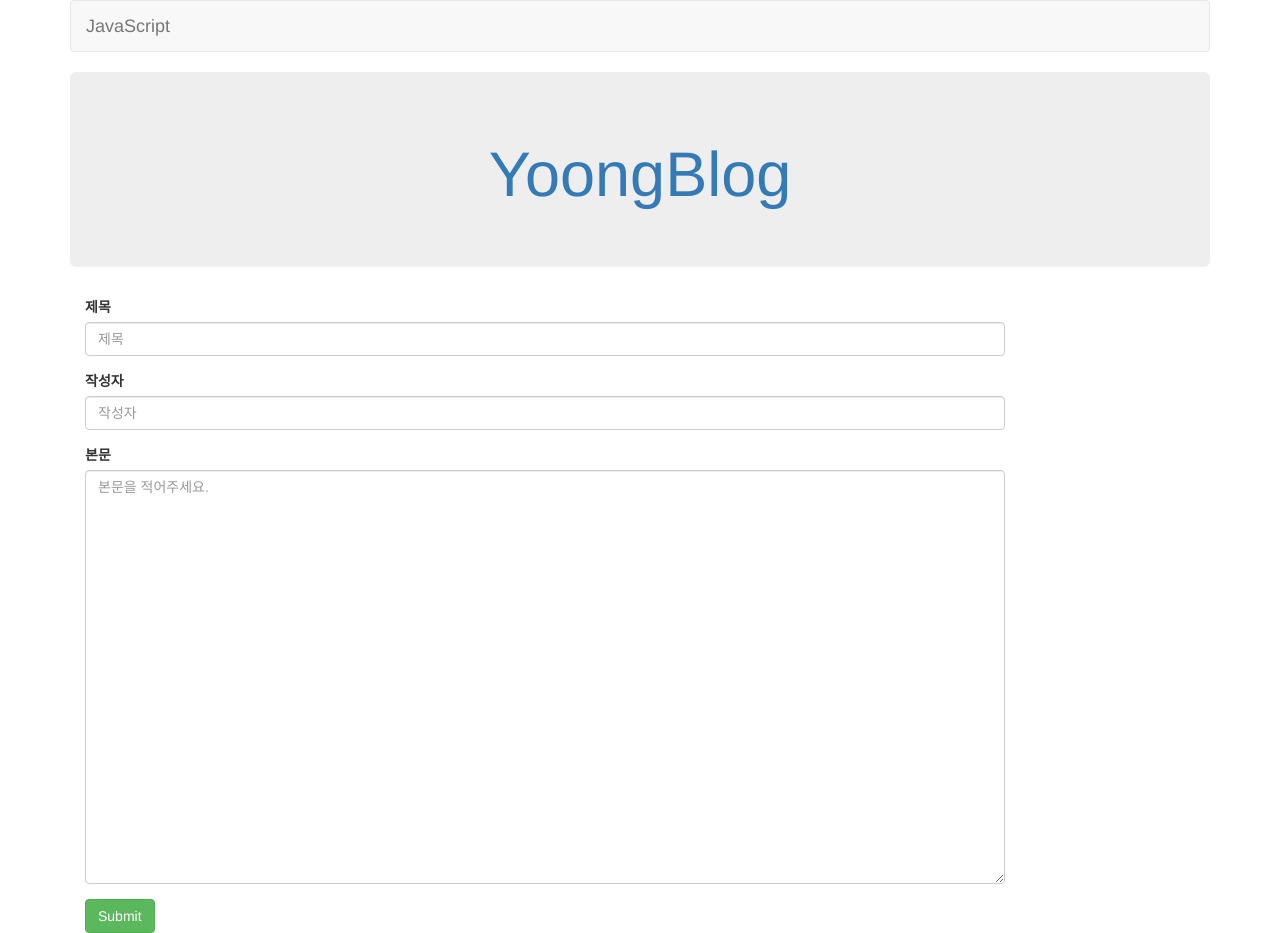
After one commit to WorkingYoong/YoongBlog_CI, a PHP site: the page made by application/views/add.php in a window 1280 px wide. The commit adds this page. Run offline with PHP 8.4, Linux system fonts and the light colour scheme; the template is opened without the code that fills it, so the values that code supplies are empty; some libraries are stand-ins or nearby versions.

Commit message:
중간 저장

```diff
--- /dev/null
+++ b/application/views/add.php
@@ -0,0 +1,18 @@
+<form action="/YoongBlog_CI/index.php/topic/add" method="post" class="col-md-10">
+  <?php echo validation_errors(); ?>
+  <label for="form-title">제목</label>
+  <div class="form-group">
+  <input type="text" class="form-control" name="title" id="form-title" placeholder="제목">
+</div>
+<div class="form-group">
+  <label for="form-author">작성자</label>
+  <input type="text" class="form-control" name="author" id="form-author" placeholder="작성자">
+</div>
+<div class="form-group">
+  <label for="form-description">본문</label>
+  <textarea class="form-control" rows="20" name="description" id="form-description" placeholder="본문을 적어주세요."></textarea>
+</div>
+  <input type="submit" name="name" class="btn btn-success">
+</form>
+
+<form action="process.php" method="post">
--- a/application/views/errors/404.php
+++ b/application/views/errors/404.php
@@ -1 +1 @@
-echo '123";'
+Page not found
--- a/application/views/get.php
+++ b/application/views/get.php
@@ -2,7 +2,11 @@
   <article>
       <h1><?=$topic->title?></h1>
       <div>
-          <?=$topic->description?>
+        <div><?=kdate($topic->created)?></div>
+        <div><?=$topic->description?></div>
       </div>
   </article>
+  <div>
+    <a href="/YoongBlog_CI/index.php/topic/add" class="btn btn-default btn-lg">추가</a>
+  </div>
 </div>
--- a/application/views/head.php
+++ b/application/views/head.php
@@ -9,10 +9,10 @@
                 <link href="/YoongBlog_CI/static/lib/\bootstrap-3.3.6-dist/css/bootstrap-responsive.css" rel="stylesheet">
             </head>
             <body>
-              <div class="container-fluid">
+              <div class="container">
                 <div class="row-fluid">
                   <nav class="navbar navbar-default">
-                    <div class="container-fluid">
+                    <div class="container">
                       <!-- Brand and toggle get grouped for better mobile display -->
                       <div class="navbar-header">
                         <button type="button" class="navbar-toggle collapsed" data-toggle="collapse" data-target="#bs-example-navbar-collapse-1" aria-expanded="false">
```
Also changed, not shown: application/config/template/database.php (renamed from application/config/database.php, +4 -4 lines), application/controllers/topic.php (+43 -10 lines), application/helpers/korean_helper.php (added, +7 -0 lines), application/models/topic_model.php (+19 -2 lines), application/config/template/config.php (renamed from application/config/config.php), 1 other file.
